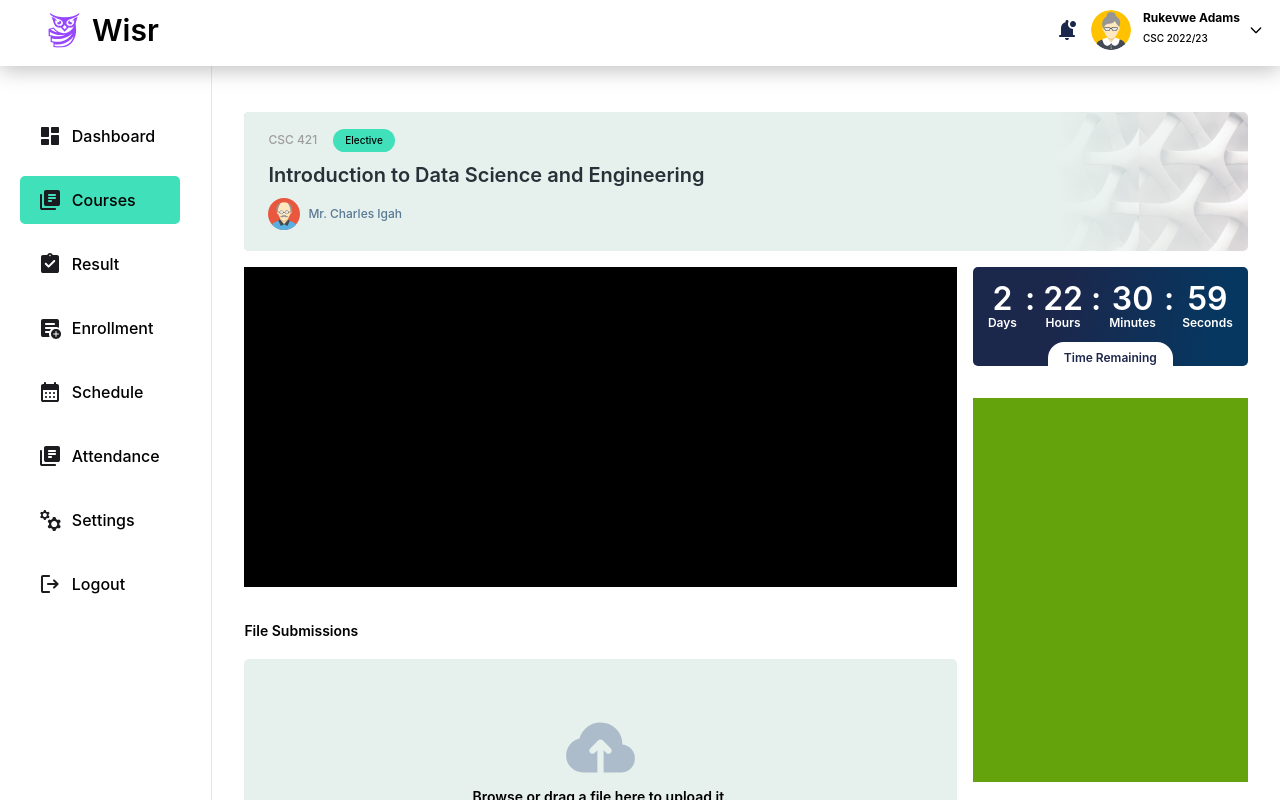
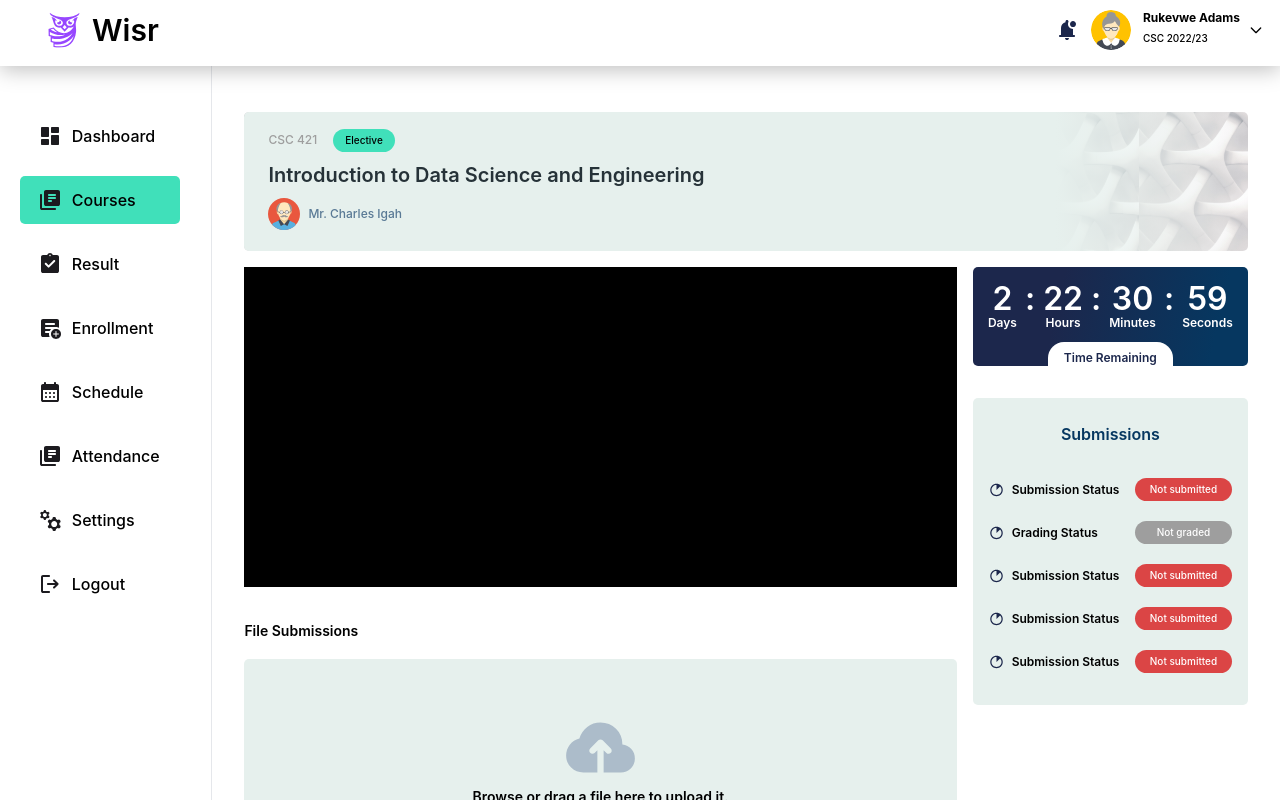
Before and after one commit to SILMS-Project/silms-nest-react, a React (Vite) app in the folder apps/silms-frontend/: page /courses/1/assignments/1 in a window 1280 px wide. Shown: the top 800 px of the page. Built offline with nearby package versions, Linux system fonts and the light colour scheme.

Commit message:
imported icons and implemented part of the submission status design

```diff
--- a/apps/silms-frontend/src/pages/Courses/CourseAssignment.tsx
+++ b/apps/silms-frontend/src/pages/Courses/CourseAssignment.tsx
@@ -143,8 +143,78 @@ const CourseAssignment = () => {
                   </div>
                 </div>
               </div>
-              <div className="h-96 bg-lime-600">
-                {/* //TODO: Implement submission status designs */}
+              <div className="bg-[#E6F0ED] rounded-[0.3125rem] w-full">
+                <p className="text-[#063760] text-base font-semibold leading-normal text-center mt-6">
+                  Submissions
+                </p>
+                <div className="flex flex-col justify-between py-7 gap-3">
+                    <div className="flex justify-between items-center px-4 py-1 gap-1 w-full">
+                      <div className="flex gap-2">
+                      <img src="/assets/icons/clock-loader.svg"></img>
+                      <p className="text-black font-semibold text-xs leading-normal">
+                        Submission Status
+                      </p>
+                      </div>
+                      <div className="rounded-[0.8125rem] bg-[#DB4545] px-2 py-1 w-[6.0625rem]">
+                        <p className="text-[#fff] text-[0.625rem] font-medium leading-normal text-center">
+                          Not submitted
+                        </p>
+                      </div>
+                    </div>
+                    <div className="flex items-center justify-between px-4 py-1 gap-1 w-full">
+                      <div className="flex gap-2">
+                      <img src="/assets/icons/clock-loader.svg"></img>
+                      <p className="text-black font-semibold text-xs leading-normal">
+                      Grading Status
+                      </p>
+                      </div>
+                      <div className="rounded-[0.8125rem] bg-[#9E9E9E] px-2 py-1 w-[6.0625rem]">
+                        <p className="text-[#fff] text-[0.625rem] font-medium leading-normal text-center">
+                          Not graded
+                        </p>
+                      </div>
+                  </div>
+                    <div className="flex items-center justify-between px-4 py-1 gap-1 w-full">
+                      <div className="flex gap-2">
+                      <img src="/assets/icons/clock-loader.svg"></img>
+                      <p className="text-black font-semibold text-xs leading-normal">
+                        Submission Status
+                      </p>
+                      </div>
+                      <div className="rounded-[0.8125rem] bg-[#DB4545] px-2 py-1 w-[6.0625rem]">
+                        <p className="text-[#fff] text-[0.625rem] font-medium leading-normal text-center">
+                          Not submitted
+                        </p>
+                      </div>
+                  </div>
+                    <div className="flex items-center justify-between px-4 py-1 gap-1 w-full">
+                    <div className="flex gap-2">
+                      <img src="/assets/icons/clock-loader.svg"></img>
+                      <p className="text-black font-semibold text-xs leading-normal">
+                        Submission Status
+                      </p>
+                      </div>
+                      <div className="rounded-[0.8125rem] bg-[#DB4545] px-2 py-1 w-[6.0625rem] ">
+                        <p className="text-[#fff] text-[0.625rem] font-medium leading-normal text-center">
+                          Not submitted
+                        </p>
+                      </div>
+                    </div>
+
+                    <div className="flex items-center justify-between px-4 py-1 gap-1 w-full">
+                    <div className="flex gap-2">
+                      <img src="/assets/icons/clock-loader.svg"></img>
+                      <p className="text-black font-semibold text-xs leading-normal">
+                        Submission Status
+                      </p>
+                      </div>
+                      <div className="rounded-[0.8125rem] bg-[#DB4545] px-2 py-1 w-[6.0625rem]">
+                        <p className="text-[#fff] text-[0.625rem] font-medium leading-normal text-center">
+                          Not submitted
+                        </p>
+                      </div>
+                  </div>
+                </div>
               </div>
             </div>
           </div>
```
Also changed, not shown: apps/silms-frontend/public/assets/icons/clock-loader.svg (added).
